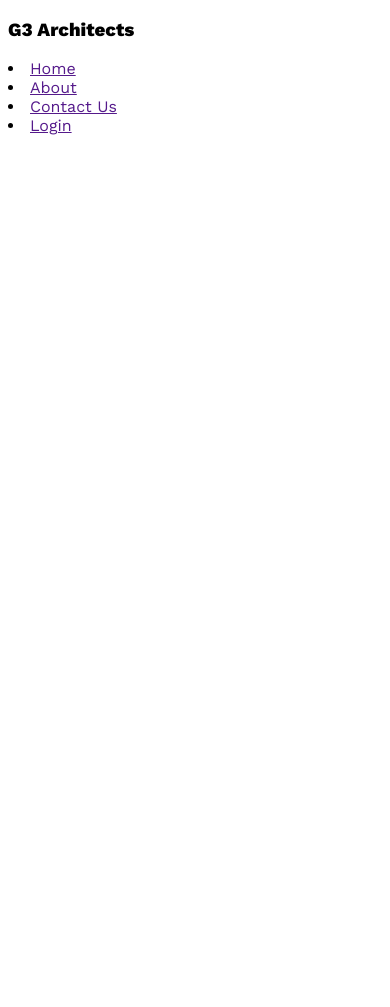
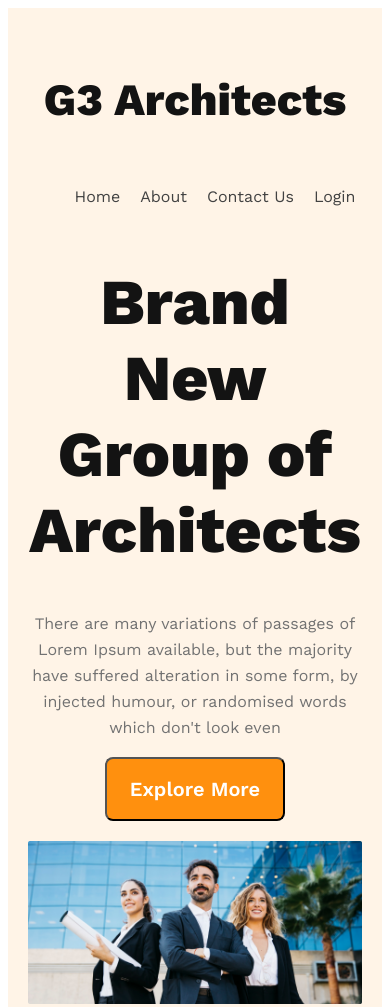
Before and after one commit to Parthpal/g3-arch-website-parth, a plain HTML site: page index.html in a window 390 px wide. Shown: the top 1007 px of the page. Before the commit the page ends 844 px from the top, so only its background shows below. Drawn offline with nearby package versions, Linux system fonts and the light colour scheme.

Commit message:
header job done with responsiveness

```diff
--- a/CSS/styles.css
+++ b/CSS/styles.css
@@ -1,5 +1,90 @@
  @import url('https://fonts.googleapis.com/css2?family=Lato:wght@900&family=Open+Sans:ital,wght@0,300;0,800;1,800&family=Work+Sans:wght@300;400;600;800&display=swap');
 
 *{
-font-family: 'Work Sans', sans-serif;
+    font-family: 'Lato', sans-serif;
+    font-family: 'Open Sans', sans-serif;
+    font-family: 'Work Sans', sans-serif;
 }
+/*header styles*/
+header{
+    background-color: #FFF4E7;
+    padding: 50px 240px;
+}
+nav{
+    display: flex;
+    justify-content:space-between;
+    align-items: center;
+}
+nav>ul{
+    display: flex;
+    justify-content: space-around;
+    gap: 20px;
+    text-align: center;
+    font-weight: 500;
+}
+.nav-title{
+    color: #131313;
+    text-align: center;
+    font-size: 2.8rem;
+    font-weight: 700;
+}
+nav a{
+    text-decoration: none;
+    color: #424242;
+}
+ul>li{
+    list-style-type: none;
+
+}
+/*banner-styles*/
+.banner-content{
+    max-width: 800px;
+    text-align: center;
+    margin: 0 auto;
+}
+.bannner-header{
+    color:#131313;
+    font-size: 4rem;
+    font-weight: 700;
+}
+.banner-content-desc{
+    color:#727272;
+    font-size: 1rem;
+    font-weight: 400;
+    line-height: 26px; /* 162.5% */
+}
+.btn-primary{
+    width: 180px;
+    height: 64px;
+    border-radius: 8px;
+    background: #FF900E;
+    color: #FFF;
+    text-align: center;
+    font-size: 20px;
+    font-weight: 600;
+    margin-bottom: 20px;
+ }
+ .banner img{
+    width: 100%;
+ }
+
+ /*responsive design*/
+
+ @media screen and (max-width: 576px) {
+    nav{
+        flex-direction: column;
+    }
+    header{
+        padding: 20px;
+    }
+ }
+
+ @media screen and (min-width: 576px) and (max-width:992px){
+    nav{
+        flex-direction: column;
+    }
+    header{
+        padding: 20px;
+    }
+ }
+ }
--- a/index.html
+++ b/index.html
@@ -9,13 +9,23 @@
 </head>
 <body>
     <header>
-        <nav>
-            <h3>G3 Architects</h3>
+        <nav >
+            <h3 class="nav-title">G3 Architects</h3>
+            <ul>
             <li><a href="">Home</a></li>
             <li><a href="">About</a></li>
             <li><a href="">Contact Us</a></li>
             <li><a href="">Login</a></li>
+            </ul>
         </nav>
+        <div class="banner">
+            <div class="banner-content">
+                <h1 class="bannner-header"> Brand New Group of Architects </h1>
+                <p class="banner-content-desc">There are many variations of passages of Lorem Ipsum available, but the majority have suffered alteration in some form, by injected humour, or randomised words which don't look even</p>
+                <button class="btn-primary">Explore More</button>
+            </div>
+            <img src="images/banner.png" alt="">
+        </div>
     </header>
     <main>
 
```
